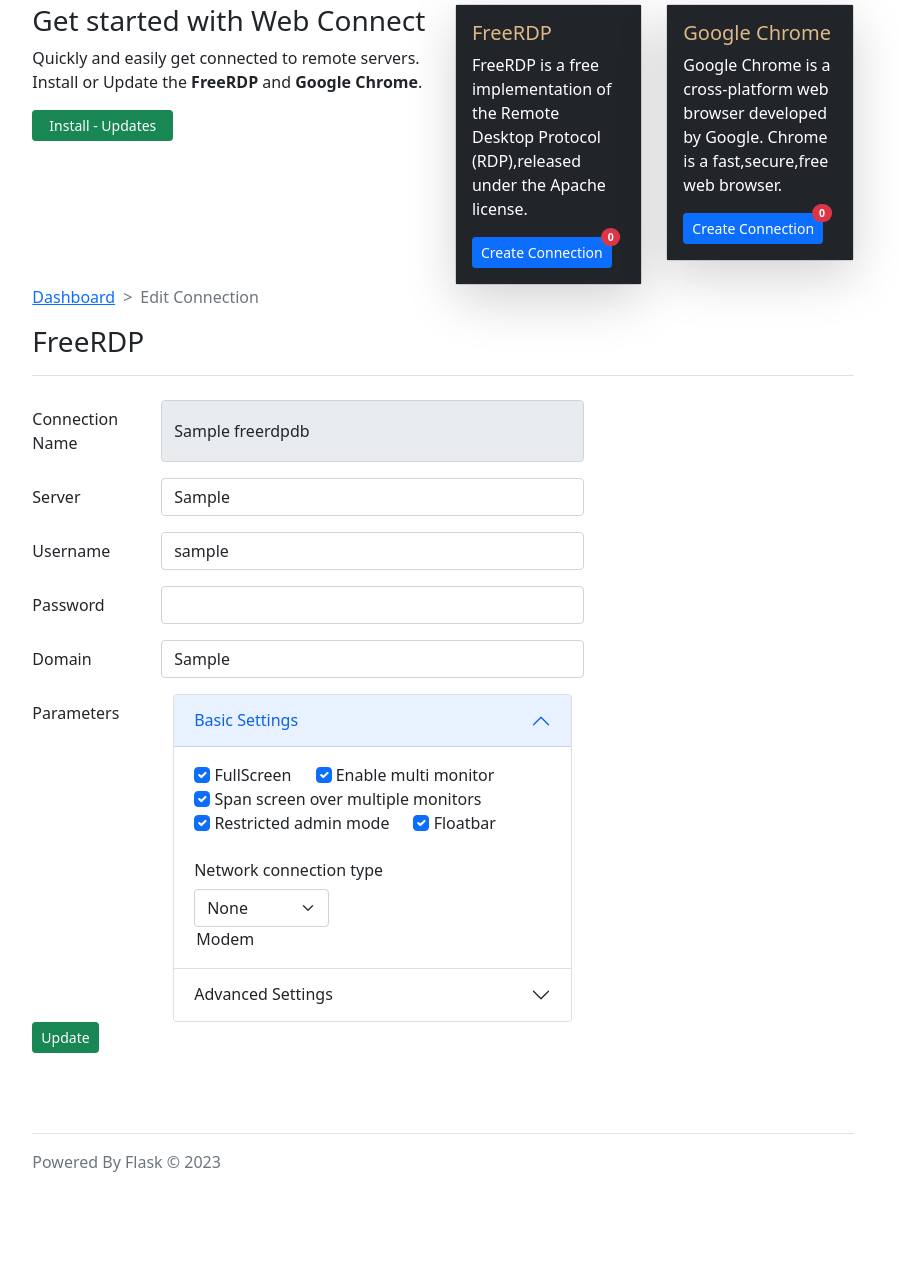
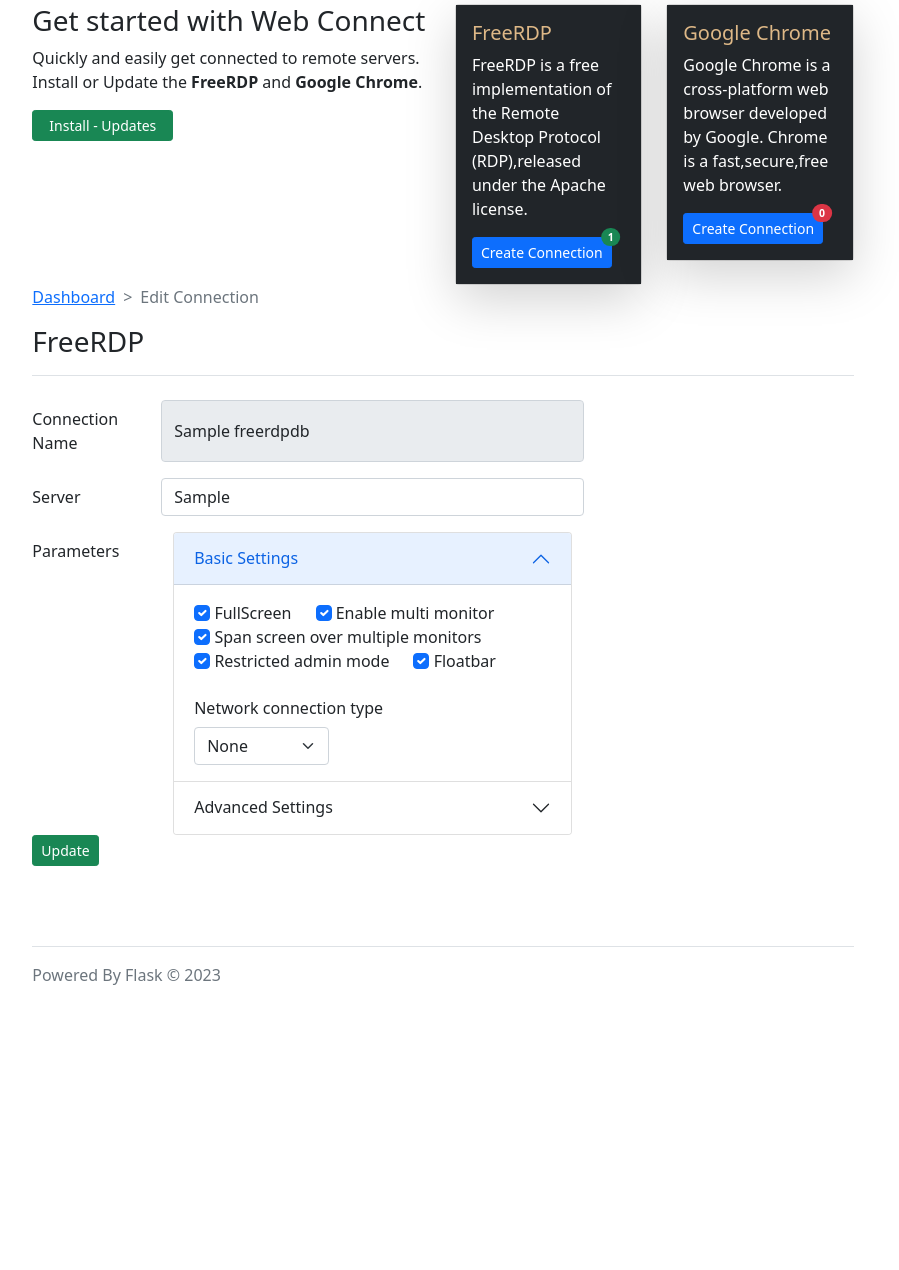
Before and after one commit to Papalarafa/Flask_FreeRDP_GoogleChome_Connection, a Flask app: page /edit/freerdp/1 in a window 1280 px wide. Shown: the part 145-1415 px from the top of the page, without its empty margins (197-1096 px from the left). After the commit the page ends 1130 px from the top, so only its background shows below. Run offline with Flask 2, Linux system fonts and the light colour scheme; tables that the repository leaves empty hold one stand-in row (values such as "Sample post").

Commit message:
removed username,password and domain from freerdp

```diff
--- a/webconnect/dashboard/routes.py
+++ b/webconnect/dashboard/routes.py
@@ -1,6 +1,6 @@
 from flask import Blueprint,render_template,url_for,flash,request
 from webconnect import app,db
-from webconnect.models import ConnectionDB
+from webconnect.models import ConnectionDB,FreerdpDB
 
 # Blueprint object
 dashboard_blue = Blueprint('dashboard',__name__,template_folder='templates')
@@ -11,7 +11,7 @@
     # Pagination
     page = request.args.get('page',1,type=int)
     # Total FreeRDP Connections
-    total_freerdp_conn = len(ConnectionDB.query.filter_by(protocol="FreeRDP").all())
+    total_freerdp_conn = len(FreerdpDB.query.all())
     # Total Google Chrome Connections
     total_chrome_conn = len(ConnectionDB.query.filter_by(protocol="Google Chrome").all())
 
@@ -19,6 +19,7 @@
     db_len_status = ""
     if len(ConnectionDB.query.all()) == 0:
         db_len_status = "empty"
+
     # Connection database record
     connection_db = ConnectionDB.query.order_by(ConnectionDB.id).paginate(page=page,per_page=5)
     return render_template('dashboard/dashboard.html',dblenstatus=db_len_status,connection_db=connection_db,total_freerdp_conn=total_freerdp_conn,total_chrome_conn=total_chrome_conn)
--- a/webconnect/freerdp/forms.py
+++ b/webconnect/freerdp/forms.py
@@ -1,5 +1,5 @@
 from flask_wtf import FlaskForm
-from wtforms import StringField,SubmitField,TextAreaField,PasswordField,BooleanField,SelectField
+from wtforms import StringField,SubmitField,TextAreaField,PasswordField,BooleanField
 from wtforms.validators import DataRequired,ValidationError
 from webconnect.models import ConnectionDB
 
@@ -7,9 +7,6 @@
 class FreeRDPForm(FlaskForm):
     connection_name = StringField('Connection Name',validators=[DataRequired()])
     server_address = StringField('Server Address',validators=[DataRequired()])
-    user_name = StringField('Username')
-    user_password = PasswordField('Username')
-    domain_name = StringField('Domain')
     restric_admin_mode = BooleanField('Restricted admin mode')
     resolution_fullscreen = BooleanField('FullScreen',render_kw={'checked': True})
     resolution_multimon = BooleanField('Multimon')
@@ -18,8 +15,6 @@
     sec_rdp = BooleanField('RDP')
     sec_tls = BooleanField('TLS')
     float_bar = BooleanField('Floatbar',render_kw={'checked': True})
-    network_connection_type = SelectField('Network connection type',choices=[('none','None'),('auto','Auto-detect'),
-    ('modem','Modem'),('broadband-low','Low performance broadband'),('broadband-high','High performance broadband'),('wan','WAN'),('lan','LAN')])
     submit = SubmitField('Create')
 
     # Check for duplicate connection name
@@ -34,9 +29,6 @@
 class UpdateFreeRDPForm(FlaskForm):
     connection_name = StringField('Connection Name',validators=[DataRequired()])
     server_address = StringField('Server Address',validators=[DataRequired()])
-    user_name = StringField('Username')
-    user_password = PasswordField('Username')
-    domain_name = StringField('Domain')
     restric_admin_mode = BooleanField('Restricted admin mode')
     resolution_fullscreen = BooleanField('FullScreen')
     resolution_multimon = BooleanField('Multimon')
@@ -45,6 +37,4 @@
     sec_rdp = BooleanField('RDP')
     sec_tls = BooleanField('TLS')
     float_bar = BooleanField('Floatbar')
-    network_connection_type = SelectField('Network connection type',choices=[('none','None'),('auto','Auto-detect'),
-    ('modem','Modem'),('broadband-low','Low performance broadband'),('broadband-high','High performance broadband'),('wan','WAN'),('lan','LAN')])
     submit = SubmitField('Update')
--- a/webconnect/freerdp/routes.py
+++ b/webconnect/freerdp/routes.py
@@ -30,25 +30,13 @@
 def add_freerdp():
     form = FreeRDPForm()
     # Total FreeRDP Connections
-    total_freerdp_conn = len(ConnectionDB.query.filter_by(protocol="FreeRDP").all())
+    total_freerdp_conn = len(FreerdpDB.query.all())
     # Total Google Chrome Connections
     total_chrome_conn = len(ConnectionDB.query.filter_by(protocol="Google Chrome").all())
-    # # FreeRDP cmd dict
-    # freerdp_dict = {}
 
     if form.validate_on_submit():
-
         # FreeRDP Command List
         freerdp_cmd_list = ["xfreerdp","/cert-ignore"]
-        # Check for username
-        if len(form.user_name.data) != 0:
-            freerdp_cmd_list.append("/u:"+form.user_name.data)
-        # Check for password
-        if len(form.user_password.data) != 0:
-            freerdp_cmd_list.append("/p:"+form.user_password.data)
-        # Check for Domain
-        if len(form.domain_name.data) != 0:
-            freerdp_cmd_list.append("/d:"+form.domain_name.data)
         # Check for FullScreen
         if form.resolution_fullscreen :
             freerdp_cmd_list.append("/f:")
@@ -66,8 +54,9 @@
             freerdp_cmd_list.append("/floatbar:sticky:on")
         else:
             freerdp_cmd_list.append("/floatbar:sticky:off")
+
         # Check for Network connection type
-        match form.network_connection_type.data:
+        match request.form.get('select-network-connection'):
             case "none":
                 pass
             case "auto":
@@ -82,6 +71,7 @@
                 freerdp_cmd_list.append("/network:wan")
             case "lan":
                 freerdp_cmd_list.append("/network:lan")
+
         # Check for NLA,RDP and TLS Security
         # Check NLA
         if form.sec_nla.data:
@@ -105,8 +95,6 @@
         freerdp_cmd_list.append("/t:"+form.connection_name.data)
         freerdp_cmd_list.append("/v:"+form.server_address.data)
 
-        print(freerdp_cmd_list)
-
         # Build FreeRDP Script
         build_freerdp_launch_script(form.connection_name.data,freerdp_cmd_list)
 
@@ -115,9 +103,9 @@
         db.session.add(connection_db)
         db.session.commit()
         # Add data into FreeRDP DB
-        freerdp_db = FreerdpDB(connection_name=form.connection_name.data,server=form.server_address.data,username=form.user_name.data,password=form.user_password.data,domain=form.domain_name.data,restricadminmode=form.restric_admin_mode.data,
+        freerdp_db = FreerdpDB(connection_name=form.connection_name.data,server=form.server_address.data,restricadminmode=form.restric_admin_mode.data,
         resolutionfullscreen=form.resolution_fullscreen.data,resolutionmultimon=form.resolution_multimon.data,resolutionspan=form.resolution_span.data,
-        secnla=form.sec_nla.data,secrdp=form.sec_rdp.data,sectls=form.sec_tls.data,floatbar=form.float_bar.data,networkconnectiontype=form.network_connection_type.data)
+        secnla=form.sec_nla.data,secrdp=form.sec_rdp.data,sectls=form.sec_tls.data,floatbar=form.float_bar.data,networkconnectiontype=request.form.get('select-network-connection'))
         db.session.add(freerdp_db)
         db.session.commit()
 
@@ -129,7 +117,7 @@
 @freerdp_obj.route('/delete/freerdp/<int:connid>',methods=['GET','POST'])
 def delete_freerdp_conn(connid):
     connection_db = ConnectionDB.query.get_or_404(connid)
-    freerdp_db = ConnectionDB.query.get_or_404(connid)
+    freerdp_db = FreerdpDB.query.get_or_404(connid)
     # Delete connection environment dir
     GET_CURRENT_USER = os.path.expanduser('~')
     CONN_PATH = GET_CURRENT_USER+"/.webconnect/"
@@ -147,17 +135,12 @@
 def edit_freerdp(connid):
     form = UpdateFreeRDPForm()
     # Total FreeRDP Connections
-    total_freerdp_conn = len(ConnectionDB.query.filter_by(protocol="FreeRDP").all())
+    total_freerdp_conn = len(FreerdpDB.query.all())
     # Total Google Chrome Connections
     total_chrome_conn = len(ConnectionDB.query.filter_by(protocol="Google Chrome").all())
-    connection_db = ConnectionDB.query.get_or_404(connid)
     freerdp_db = FreerdpDB.query.get_or_404(connid)
-
     if form.validate_on_submit():
         freerdp_db.server = form.server_address.data
-        freerdp_db.user_name = form.user_name.data
-        freerdp_db.password = form.user_password.data
-        freerdp_db.password = form.user_password.data
         freerdp_db.restricadminmode = form.restric_admin_mode.data
         freerdp_db.resolutionfullscreen = form.resolution_fullscreen.data
         freerdp_db.resolutionmultimon = form.resolution_multimon.data
@@ -166,10 +149,8 @@
         freerdp_db.secrdp = form.sec_rdp.data
         freerdp_db.sectls = form.sec_tls.data
         freerdp_db.floatbar = form.float_bar.data
-        print(form.network_connection_type.data)
-        freerdp_db.networkconnectiontype = form.network_connection_type.data
-        connection_db.address = form.server_address.data
+        freerdp_db.networkconnectiontype = request.form.get('select-network-connection')
         db.session.commit()
-        flash(f"FreeRDP connection {connection_db.connection_name} updated successfully",'success')
+        flash(f"FreeRDP connection {freerdp_db.connection_name} updated successfully",'success')
         return redirect(url_for('dashboard.dashboard'))
     return render_template('freerdp/edit_freerdp.html',form=form,freerdpconnection=freerdp_db,total_freerdp_conn=total_freerdp_conn,total_chrome_conn=total_chrome_conn)
--- a/webconnect/freerdp/templates/freerdp/edit_freerdp.html
+++ b/webconnect/freerdp/templates/freerdp/edit_freerdp.html
@@ -20,33 +20,6 @@
             {% else %}
                 <label for="inputFreeRDPConnection" class="col-sm-2 col-form-label">Server</label>
                 {{form.server_address(class="form-control w-50",value=freerdpconnection.server)}}
-            {% endif %}
-        </div>
-        <div class="row mb-3">
-            {% if freerdpconnection.username == " " %}
-                <label for="inputFreeRDPConnection" class="col-sm-2 col-form-label">Username</label>
-                {{form.user_name(class="form-control w-50")}}
-            {% else %}
-                <label for="inputFreeRDPConnection" class="col-sm-2 col-form-label">Username</label>
-                {{form.user_name(class="form-control w-50",value=freerdpconnection.username)}}
-            {% endif %}
-        </div>
-        <div class="row mb-3">
-            {% if freerdpconnection.password == " " %}
-                <label for="inputFreeRDPConnection" class="col-sm-2 col-form-label">Password</label>
-                {{form.user_password(class="form-control w-50")}}
-            {% else %}
-                <label for="inputFreeRDPConnection" class="col-sm-2 col-form-label">Password</label>
-                {{form.user_password(class="form-control w-50",value=freerdpconnection.password)}}
-            {% endif %}
-        </div>
-        <div class="row mb-3">
-            {% if freerdpconnection.domain == " " %}
-                <label for="inputFreeRDPConnection" class="col-sm-2 col-form-label">Domain</label>
-                {{form.domain_name(class="form-control w-50")}}
-            {% else %}
-                <label for="inputFreeRDPConnection" class="col-sm-2 col-form-label">Domain</label>
-                {{form.domain_name(class="form-control w-50",value=freerdpconnection.domain)}}
             {% endif %}
         </div>
         <div class="row mb-3">
@@ -111,8 +84,43 @@
                   <div class="row">
                     <label class="col-form-label mt-3" for="autoSizingCheck">Network connection type</label>
                     <div class="col-sm-5">
-                      {{form.network_connection_type(class="form-select")}}
-                      <option value="modem">Modem</option>
+                      <select class="form-select" name="select-network-connection" aria-label="Default select example">
+                        {% if freerdpconnection.networkconnectiontype == "none" %}
+                            <option value="none" selected>None</option>
+                        {% else %}
+                          <option value="none">None</option>
+                        {% endif %}
+
+                        {% if freerdpconnection.networkconnectiontype == "modem" %}
+                            <option value="modem" selected>Modem</option>
+                        {% else %}
+                          <option value="modem">Modem</option>
+                        {% endif %}
+
+                        {% if freerdpconnection.networkconnectiontype == "broadband-low" %}
+                            <option value="broadband-low" selected >Low performance broadband</option>
+                        {% else %}
+                          <option value="broadband-low">Low performance broadband</option>
+                        {% endif %}
+
+                        {% if freerdpconnection.networkconnectiontype == "broadband-high" %}
+                            <option value="broadband-high" selected>High performance broadband</option>
+                        {% else %}
+                          <option value="broadband-high">High performance broadband</option>
+                        {% endif %}
+
+                        {% if freerdpconnection.networkconnectiontype == "wan" %}
+                            <option value="wan" selected>WAN</option>
+                        {% else %}
+                          <option value="wan">WAN</option>
+                        {% endif %}
+
+                        {% if freerdpconnection.networkconnectiontype == "lan" %}
+                            <option value="lan" selected>LAN</option>
+                        {% else %}
+                          <option value="lan">LAN</option>
+                        {% endif %}
+                      </select>
                     </div>
                   </div>
                   </div>
--- a/webconnect/models.py
+++ b/webconnect/models.py
@@ -14,9 +14,6 @@
     id = db.Column(db.Integer,primary_key=True)
     connection_name = db.Column(db.String(15),nullable=False)
     server = db.Column(db.String(20))
-    username = db.Column(db.String(15))
-    password = db.Column(db.String(15))
-    domain = db.Column(db.String(15))
     restricadminmode = db.Column(db.Boolean)
     resolutionfullscreen = db.Column(db.Boolean,default=True)
     resolutionmultimon = db.Column(db.Boolean,default=False)
```
Also changed, not shown: webconnect/freerdp/templates/freerdp/freerdp.html (+9 -13 lines), instance/connectiondb.db, instance/freerdpdb.db.
